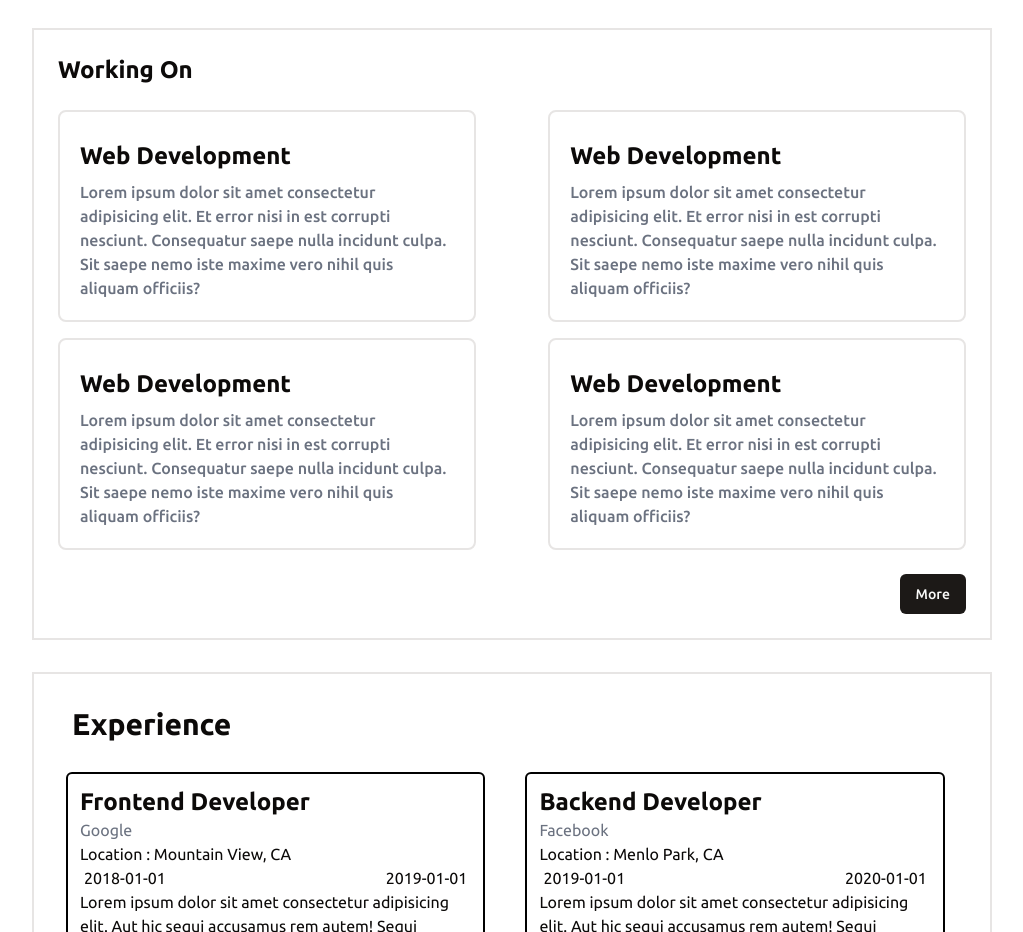
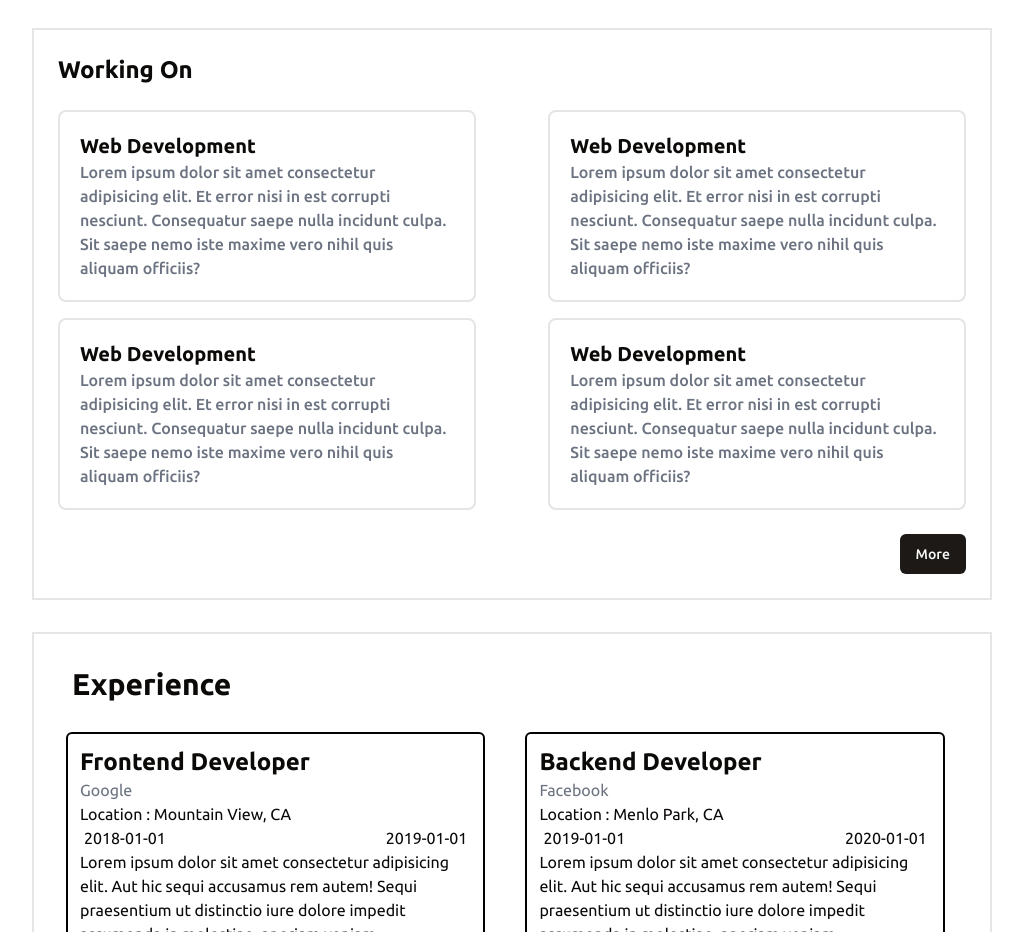
Before and after one commit to thtauhid/open-profile, a React (Vite) app: page /profile/1 in a window 1280 px wide. Shown: the part 1700-2632 px from the top of the page, without its empty margins (128-1151 px from the left). Built offline with nearby package versions, Linux system fonts and the light colour scheme.

Commit message:
fixed Working card title font

```diff
--- a/src/components/ui/WorkingCard.tsx
+++ b/src/components/ui/WorkingCard.tsx
@@ -7,7 +7,7 @@ const WorkingCard = ({
 }) => {
   return (
     <article className="lg:w-[46%]  w-full  flex flex-col p-5  my-2  justify-around rounded-lg border-solid border-2">
-      <div className="my-2 font-bold text-2xl">{title}</div>
+      <div className="font-bold text-xl">{title}</div>
       <div className="font-medium text-gray-500 text-md">{content}</div>
     </article>
   );
```
